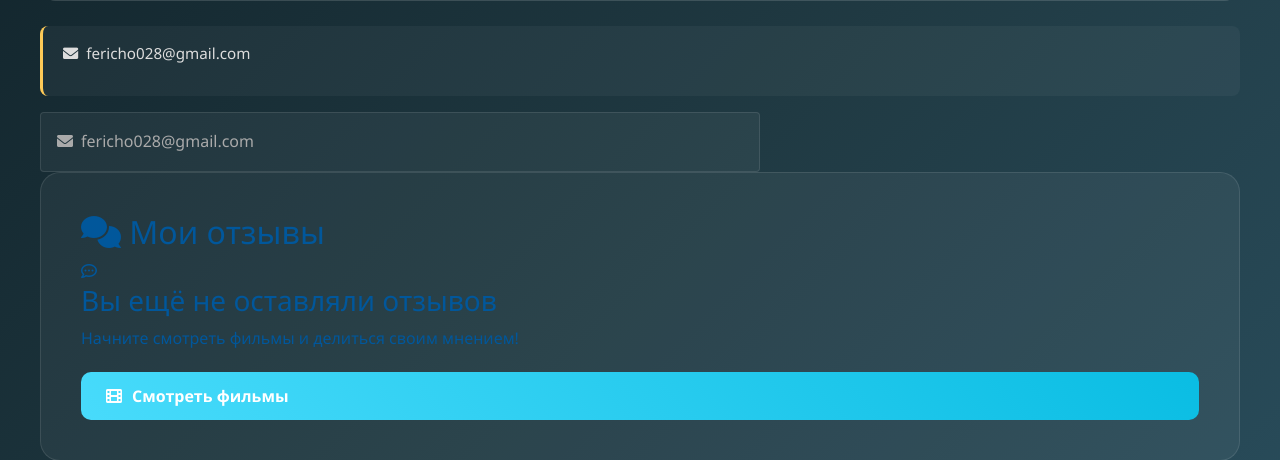
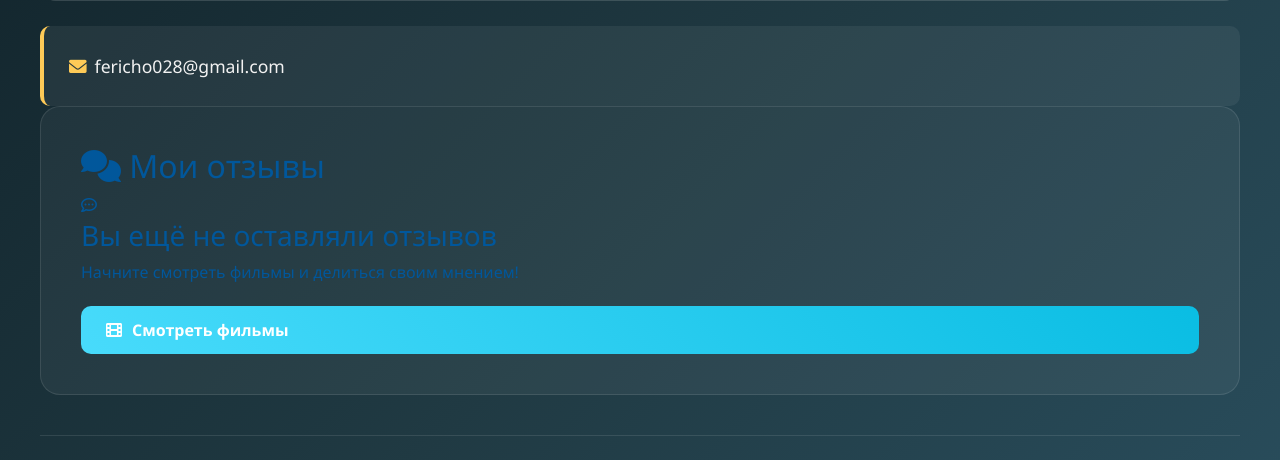
Before and after one commit to Banan41ke/movie_reviews_website_project, a Django app: page /users/profile/ in a window 1280 px wide. Shown: the part 371-831 px from the top of the page. Run offline with Django 5.2, Linux system fonts and the light colour scheme; a user stored in the database is signed in; data comes from the database, SQL or seed files in the repository; data that the repository does not hold is empty.

Commit message:
update profilee4

```diff
--- a/static/css/style.css
+++ b/static/css/style.css
@@ -1185,13 +1185,16 @@ textarea.form-control {
 .stat-mini span{display:block;font-size:1.5rem;font-weight:600;}
 .stat-mini small{font-size:.75rem;color:#aaa;}
 
-/* описание / почта */
+/* ---------- единое описание ---------- */
 .profile-bio-mail{
-    margin-top:15px;
-    padding:15px 20px;
-    background:rgba(255,255,255,.04);
-    border-left:3px solid #feca57;
-    border-radius:8px;
-    font-size:.95rem;
-    color:#ddd;
+    margin-top:20px;
+    padding:18px 25px;
+    background:rgba(255,255,255,.06);
+    border-left:4px solid #feca57;
+    border-radius:10px;
+    font-size:1.1rem;          /* крупнее */
+    line-height:1.6;
+    color:#f2f2f2;             /* светлый, но не белый */
 }
+.profile-bio-mail p{margin:8px 0;}
+.profile-bio-mail i{color:#feca57;}
--- a/users/templates/users/profile.html
+++ b/users/templates/users/profile.html
@@ -44,22 +44,6 @@
     </div>
     {% endif %}
 
-    <!-- ОПИСАНИЕ ПОЛЬЗОВАТЕЛЯ (если есть) -->
-    {% if profile.bio or user.email %}
-    <div class="mt-3 p-3 rounded"
-         style="background:rgba(255,255,255,.05); border:1px solid rgba(255,255,255,.1); max-width:60%;">
-        {% if profile.bio %}
-            <p style="margin-bottom:8px;color:#ddd;">
-                <i class="fas fa-quote-left me-2 text-warning"></i>{{ profile.bio }}
-            </p>
-        {% endif %}
-        {% if user.email %}
-            <p style="margin:0;color:#aaa;">
-                <i class="fas fa-envelope me-2"></i>{{ user.email }}
-            </p>
-        {% endif %}
-    </div>
-    {% endif %}
         <!-- МОИ ОТЗЫВЫ -->
     <div class="reviews-section">
         <h2>
```
